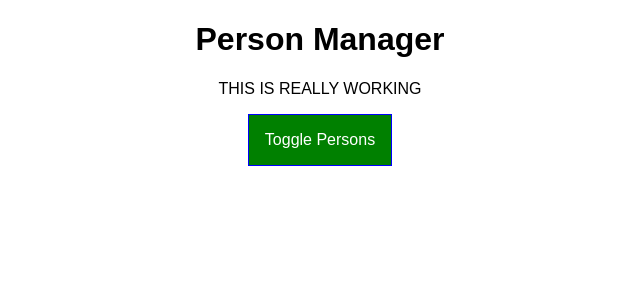
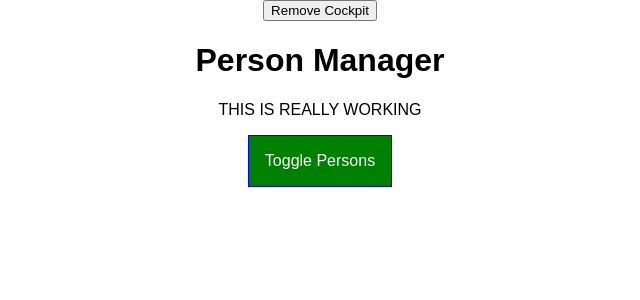
Before and after one commit to jadams102/react-complete-course, a React app: page / in a window 1280 px wide. Shown: the top 300 px of the page, without its empty margins (320-960 px from the left). Built offline with nearby package versions, Linux system fonts and the light colour scheme.

Commit message:
Update App.js

```diff
--- a/src/containers/App.js
+++ b/src/containers/App.js
@@ -15,7 +15,8 @@ class App extends Component {
       { id: 'asfas', name: 'Morrigan', age: 21 },
       { id: 'sfasf', name: 'Jack', age: 27 }
     ],
-    showpersons: false
+    showpersons: false,
+    showCockpit: true
   }
 
   static getDerivedStateFromProps(props, state) {
@@ -83,12 +84,16 @@ class App extends Component {
 
     return (
       <div className={classes.App}>
+        <button onClick={() => { this.setState({ showCockpit: false }) }}>Remove Cockpit</button>
+        {this.state.showCockpit ? (
           <Cockpit
-          title = {this.props.appTitle}
-          showPersons = {this.state.showpersons}
-          persons = {this.state.persons}
-          clicked = {this.togglePersonsHandler}
+            title={this.props.appTitle}
+            showPersons={this.state.showpersons}
+            persons={this.state.persons}
+            clicked={this.togglePersonsHandler}
           />
+        ) : null}
+
         {persons}
       </div>
     );
```
Lines whose indentation alone changed are shown as unchanged.
